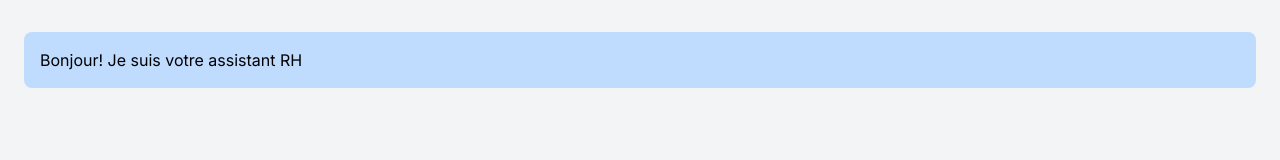
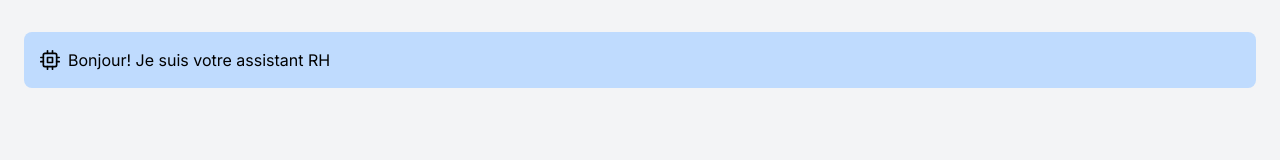
Before and after one commit to Adonislab/projetRH, a Next.js app: page / in a window 1280 px wide. Shown: the top 160 px of the page. Built offline with nearby package versions, Linux system fonts and the light colour scheme; what @huggingface/inference would draw is missing.

Commit message:
Essaie de custimsation des users icones

```diff
--- a/src/components/Chatbot.tsx
+++ b/src/components/Chatbot.tsx
@@ -1,5 +1,5 @@
 import { useState, ChangeEvent, KeyboardEvent } from 'react';
-import { FiSend } from 'react-icons/fi';
+import { FiSend, FiUser, FiCpu } from 'react-icons/fi';
 import { HfInference } from '@huggingface/inference';
 
 interface Message {
@@ -50,9 +50,11 @@ const Chatbot: React.FC = () => {
         {messages.map((message, index) => (
           <div
             key={index}
-            className={`my-2 p-4 rounded-lg ${message.sender === 'bot' ? 'bg-blue-200 text-left' : 'bg-green-200 text-right'}`}
-            dangerouslySetInnerHTML={{ __html: interpretSpecialChars(message.text) }}
-          />
+            className={`flex items-center my-2 p-4 rounded-lg ${message.sender === 'bot' ? 'bg-blue-200 text-left' : 'bg-green-200 text-right'}`}
+          >
+            {message.sender === 'bot' ? <FiCpu className="mr-2" size={20} /> : <FiUser className="mr-2" size={20} />}
+            <span dangerouslySetInnerHTML={{ __html: interpretSpecialChars(message.text) }} />
+          </div>
         ))}
       </div>
       <div className="flex p-4 bg-white border-t border-gray-200">
```
